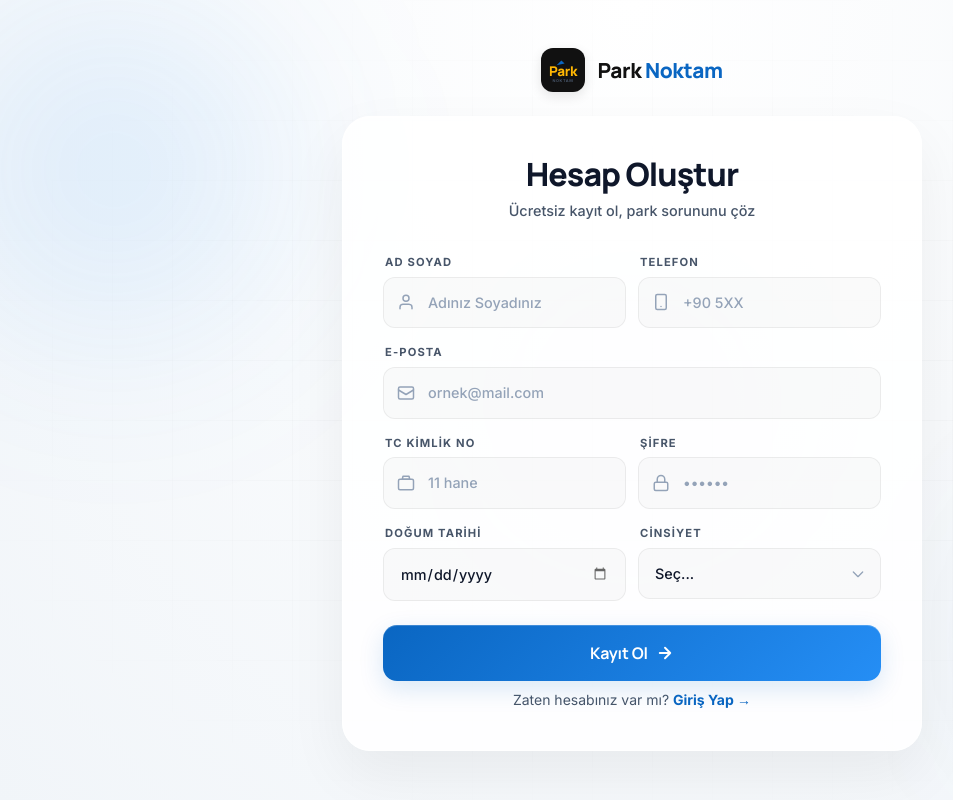
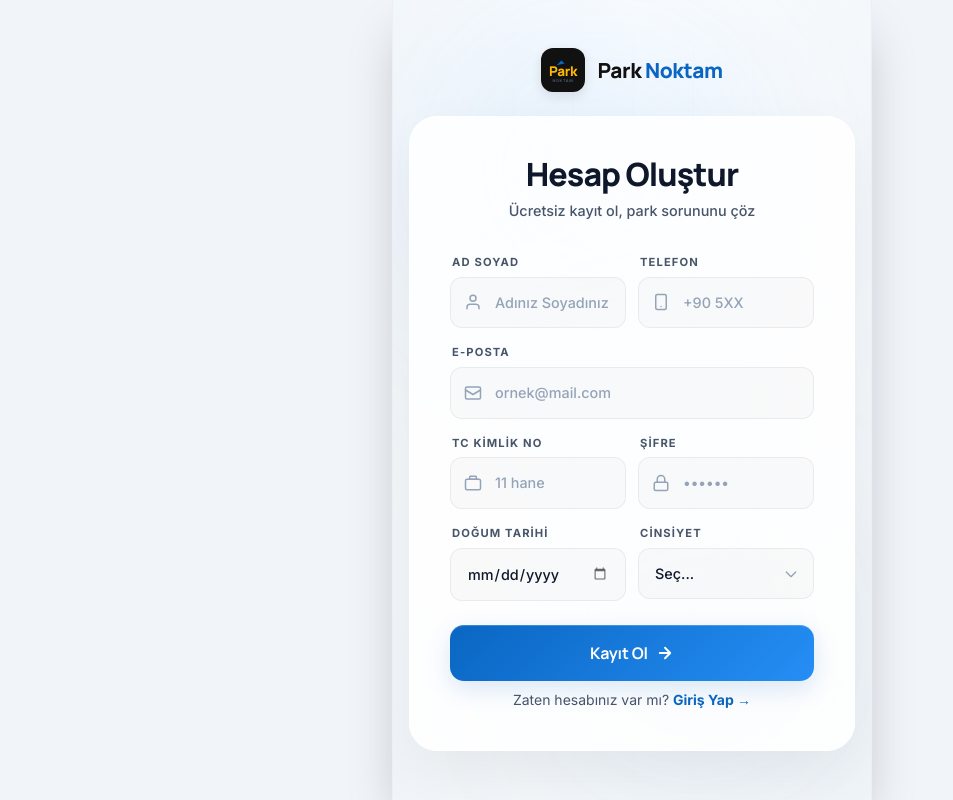
Before and after one commit to abdulsamedkara/parknoktam, a Next.js app: page /kayit in a window 1280 px wide. Shown: the whole page, without its empty margins (8-961 px from the left). Built offline with nearby package versions, Linux system fonts and the light colour scheme.

Commit message:
Uygulama masaustunde mobil cerceve (480px) icinde gosterilecek sekilde ayarlandi

```diff
--- a/app/globals.css
+++ b/app/globals.css
@@ -65,7 +65,7 @@ body {
    SPLASH SCREEN
    ============================================ */
 .splash-screen {
-  position: fixed;
+  position: absolute;
   inset: 0;
   background: #fdfdfd;
   z-index: 100;
@@ -167,7 +167,7 @@ h1.splash-title span {
    ANIMATED BACKGROUND
    ============================================ */
 .auth-bg {
-  position: fixed;
+  position: absolute;
   inset: 0;
   z-index: 0;
   background: radial-gradient(ellipse at 50% 0%, #ffffff 0%, #f1f5f9 100%);
--- a/app/layout.tsx
+++ b/app/layout.tsx
@@ -30,9 +30,11 @@ export default function RootLayout({
           href="https://fonts.googleapis.com/css2?family=Material+Symbols+Outlined:opsz,wght,FILL,GRAD@20..48,100..700,0..1,-50..200"
         />
       </head>
-      <body>
+      <body className="bg-slate-100">
         <Providers>
-          {children}
+          <div className="mx-auto max-w-[480px] w-full min-h-[100dvh] bg-[#fdfdfd] relative shadow-2xl sm:border-x border-slate-200/60 overflow-x-hidden">
+            {children}
+          </div>
           <Toaster
             position="top-center"
             toastOptions={{
--- a/components/BottomNav/BottomNav.tsx
+++ b/components/BottomNav/BottomNav.tsx
@@ -16,7 +16,7 @@ export default function BottomNav() {
   return (
     <>
       <nav
-        className="fixed bottom-0 left-0 w-full flex justify-around items-end px-2 pb-6 pt-2"
+        className="fixed bottom-0 left-1/2 -translate-x-1/2 w-full max-w-[480px] flex justify-around items-end px-2 pb-6 pt-2"
         style={{
           zIndex: 1000,
           background: "rgba(255,255,255,0.72)",
```
